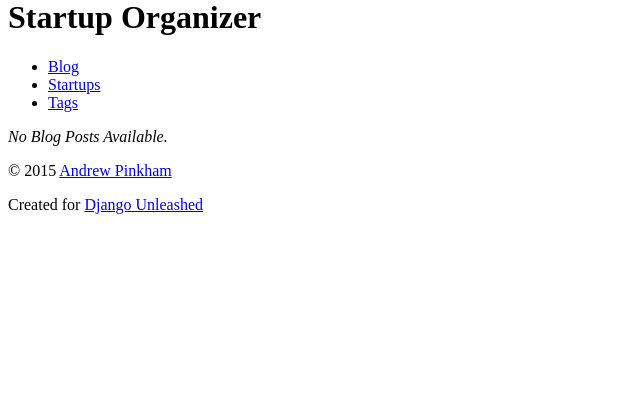
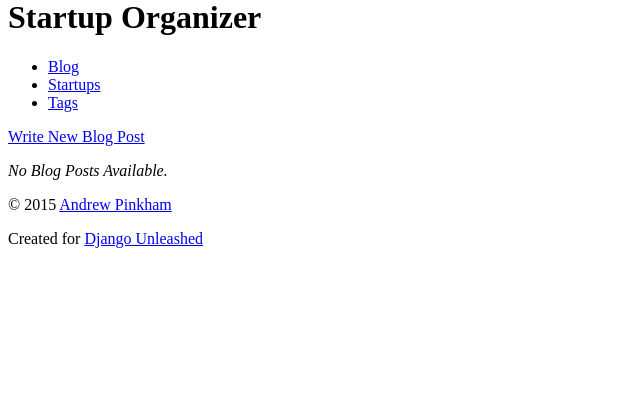
Before and after one commit to Pjmcnally/django_unleashed, a Django app: page /blog/ in a window 1280 px wide. Shown: the part 22-434 px from the top of the page, without its empty margins (0-640 px from the left). Run offline with Django 3.2, Linux system fonts and the light colour scheme; data that the repository does not hold is empty.

Commit message:
Add view to handle creation of blog post.  Link view in urls.  Clean up errors in post_form and post_list tempaltes

```diff
--- a/suorganizer/blog/templates/blog/post_form.html
+++ b/suorganizer/blog/templates/blog/post_form.html
@@ -1,4 +1,4 @@
-{% extends parent_template|default:"organizer/base_blog.html" %}
+{% extends parent_template|default:"blog/base_blog.html" %}
 
 {% block title %}
 {{ block.super }} - Create Blog Post
--- a/suorganizer/blog/templates/blog/post_list.html
+++ b/suorganizer/blog/templates/blog/post_list.html
@@ -5,6 +5,11 @@
 {% endblock %}
 
 {% block content %}
+  <div>
+    <a href="{% url 'blog_post_create' %}">
+      Write New Blog Post
+    </a>
+  </div>
   {% for post in post_list %}
     <article>
       <header>
--- a/suorganizer/blog/urls.py
+++ b/suorganizer/blog/urls.py
@@ -1,12 +1,21 @@
 from django.conf.urls import url
 
-from .views import PostList, post_detail
+from .views import PostCreate, PostList, post_detail
 
 urlpatterns = [
-    url(r'^$', PostList.as_view(), name='blog_post_list'),
+    url(
+        r'^$',
+        PostList.as_view(),
+        name='blog_post_list'
+        ),
     url(
         r'^(?P<year>\d{4})/(?P<month>\d{1,2})/(?P<slug>[\w\-]+)/$',
         post_detail,
         name='blog_post_detail'
-    )
+    ),
+    url(
+        r'^create$',
+        PostCreate.as_view(),
+        name='blog_post_create'
+    ),
 ]
--- a/suorganizer/blog/views.py
+++ b/suorganizer/blog/views.py
@@ -1,8 +1,33 @@
-from django.shortcuts import render, get_object_or_404
+from django.shortcuts import render, get_object_or_404, redirect
 from django.views.generic import View
 from django.views.decorators.http import require_http_methods
 
 from .models import Post
+from .forms import PostForm
+
+
+class PostCreate(View):
+    form_class = PostForm
+    template_name = 'blog/post_form.html'
+
+    def get(self, request):
+        return render(
+            request,
+            self.template_name,
+            {'form': self.form_class()}
+        )
+
+    def post(self, request):
+        bound_form = self.form_class(request.POST)
+        if bound_form.is_valid():
+            new_post = bound_form.save()
+            return redirect(new_post)
+        else:
+            return render(
+                request,
+                self.template_name,
+                {'form': bound_form}
+            )
 
 
 class PostList(View):
```
